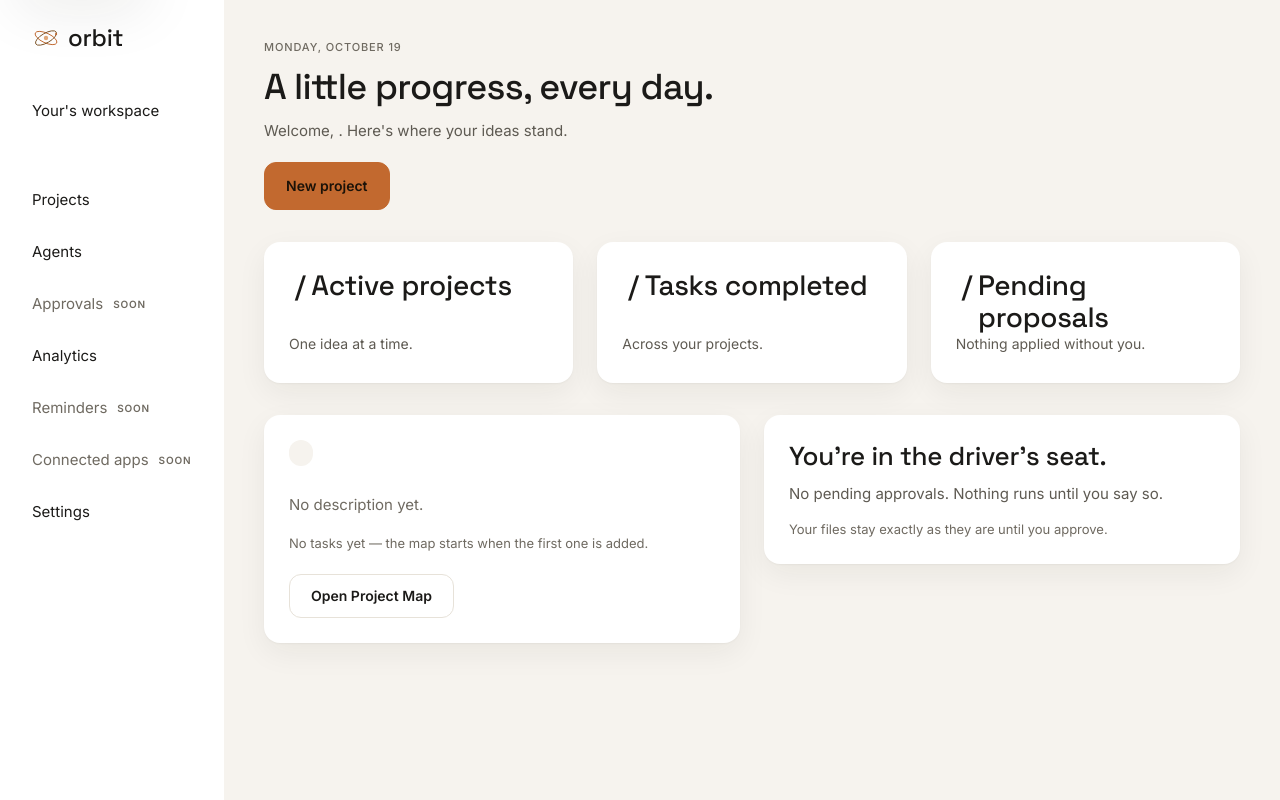
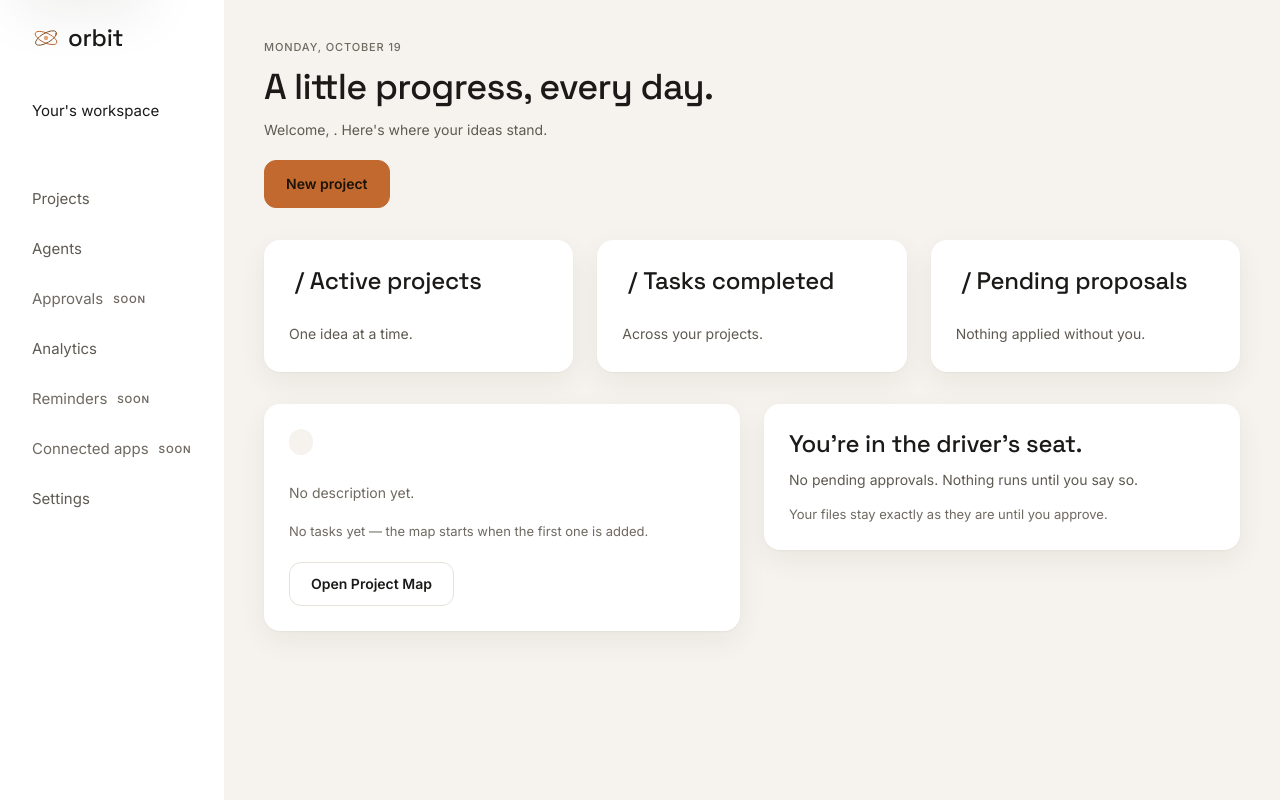
Before and after one commit to CalebPiusC/ORBIT...BETA, a Python web app: template app/templates/dashboard.html in a window 1280 px wide. Run offline with Jinja, Linux system fonts and the light colour scheme; the template is opened without the code that fills it, so the values that code supplies are empty.

Commit message:
Sidebar and Overview scale to the frame's measurements
Cap heights read from the 1440 art: card titles, the project name and the
stat line are all 24 (they had drifted to 26/30/28), body copy is 14, the h1
stays 36. Rail rows lose 2px to sit on the frame's 50px rhythm, and inactive
nav labels take text-2 while the active one takes text-1 — the frame's
contrast, not a flat black list.

Co-authored-by: arena-agent <297053741+arena-agent@users.noreply.github.com>

```diff
--- a/app/templates/app_shell.html
+++ b/app/templates/app_shell.html
@@ -109,15 +109,17 @@
     display: flex;
     align-items: center;
     gap: 10px;
-    height: 52px;
+    height: 50px;
     padding: 0 32px;
-    color: var(--text-1);
+    color: var(--text-2);
     font-size: 15px;
     line-height: 1.4;
     text-decoration: none;
   }
 
   .app-nav__item:hover { background: var(--surface-2); }
+
+  .app-nav__item.is-active { color: var(--text-1); }
 
   .app-nav__item.is-active::before {
     content: "";
--- a/app/templates/dashboard.html
+++ b/app/templates/dashboard.html
@@ -57,7 +57,7 @@
 
   .dash-sub {
     margin-top: 10px;
-    font-size: 15px;
+    font-size: 14px;
     line-height: 1.55;
     color: var(--text-2);
   }
@@ -88,10 +88,10 @@
     align-items: baseline;
     gap: 6px;
     font-family: var(--font-display);
-    font-size: 28px;
+    font-size: 24px;
     font-weight: 500;
     letter-spacing: -0.01em;
-    line-height: 1.15;
+    line-height: 1.2;
     color: var(--text-1);
   }
 
@@ -126,14 +126,14 @@
 
   .dash-card__title {
     font-family: var(--font-display);
-    font-size: 26px;
+    font-size: 24px;
     font-weight: 500;
     line-height: 1.25;
     letter-spacing: -0.01em;
     color: var(--text-1);
   }
 
-  .dash-card__sub { margin-top: 10px; font-size: 15px; line-height: 1.55; color: var(--text-2); }
+  .dash-card__sub { margin-top: 10px; font-size: 14px; line-height: 1.55; color: var(--text-2); }
 
   /* ---------------- project card ---------------- */
   .dash-project { display: flex; flex-direction: column; align-items: flex-start; }
@@ -154,9 +154,9 @@
   .dash-project__name {
     margin-top: 18px;
     font-family: var(--font-display);
-    font-size: 30px;
+    font-size: 24px;
     font-weight: 500;
-    line-height: 1.2;
+    line-height: 1.25;
     letter-spacing: -0.01em;
   }
 
@@ -165,7 +165,7 @@
 
   .dash-project__desc {
     margin-top: 20px;
-    font-size: 15px;
+    font-size: 14px;
     line-height: 1.55;
     color: var(--text-2);
   }
@@ -261,7 +261,7 @@
 
   .dash-row:first-child { border-top: 0; }
 
-  .dash-row__title { font-size: 15px; color: var(--text-1); }
+  .dash-row__title { font-size: 14px; color: var(--text-1); }
   .dash-row__meta { font-size: 13px; color: var(--text-3); }
 
   .dash-approve__cta { height: 44px; margin-top: 20px; }
@@ -292,7 +292,7 @@
 
   .dash-rec:first-of-type { border-top: 0; padding-top: 8px; }
 
-  .dash-rec__title { font-size: 15px; font-weight: 600; color: var(--text-1); }
+  .dash-rec__title { font-size: 14px; font-weight: 600; color: var(--text-1); }
   .dash-rec__text { font-size: 14px; line-height: 1.55; color: var(--text-2); }
   .dash-rec__go { margin-top: 8px; font-size: 13px; color: var(--text-1); }
   .dash-rec:hover .dash-rec__go { text-decoration: underline; text-underline-offset: 3px; }
```
